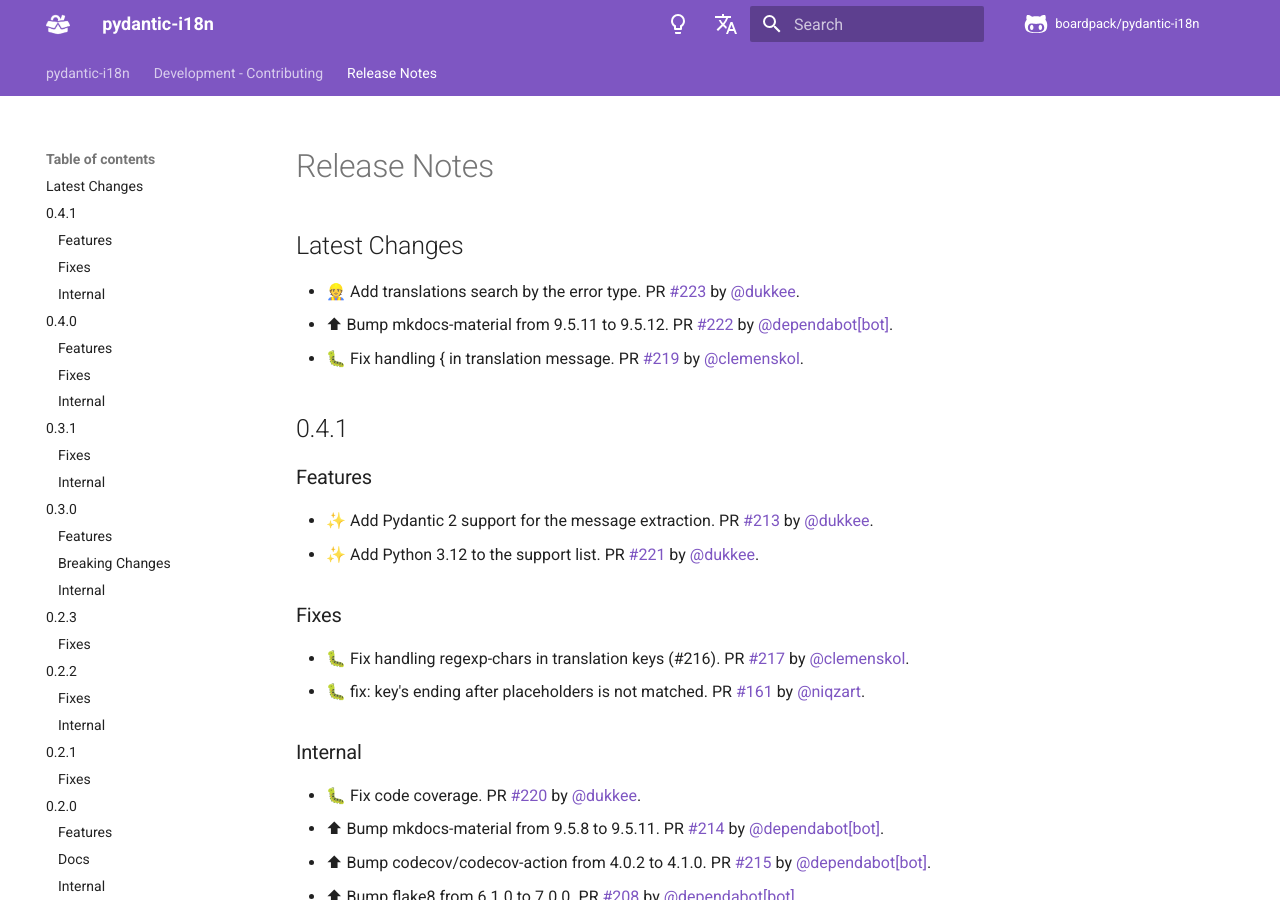
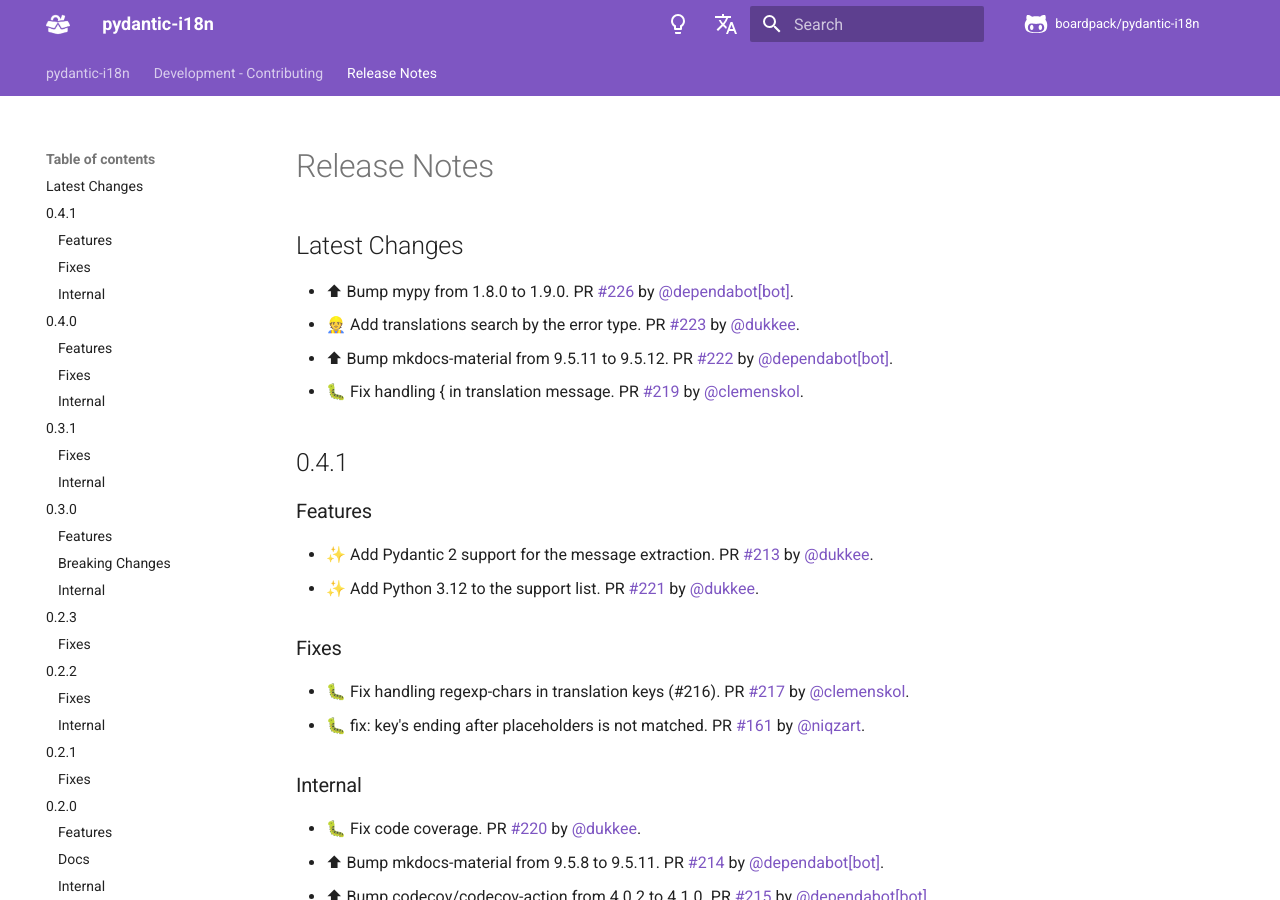
Before and after one commit to boardpack/pydantic-i18n, an MkDocs documentation site: the page built from docs/en/docs/release-notes.md, in a window 1280 px wide and 900 px high. Built offline with MkDocs 1.6.1 and Material for MkDocs 9.7.7, drawn with Linux system fonts in a browser that asks for light colours; comment, search, counter and statistics services are not loaded.

Commit message:
📝 Update release notes

```diff
--- a/docs/en/docs/release-notes.md
+++ b/docs/en/docs/release-notes.md
@@ -2,6 +2,7 @@
 
 ## Latest Changes
 
+* ⬆ Bump mypy from 1.8.0 to 1.9.0. PR [#226](https://github.com/boardpack/pydantic-i18n/pull/226) by [@dependabot[bot]](https://github.com/apps/dependabot).
 * 👷 Add translations search by the error type. PR [#223](https://github.com/boardpack/pydantic-i18n/pull/223) by [@dukkee](https://github.com/dukkee).
 * ⬆ Bump mkdocs-material from 9.5.11 to 9.5.12. PR [#222](https://github.com/boardpack/pydantic-i18n/pull/222) by [@dependabot[bot]](https://github.com/apps/dependabot).
 * 🐛 Fix handling { in translation message. PR [#219](https://github.com/boardpack/pydantic-i18n/pull/219) by [@clemenskol](https://github.com/clemenskol).
```
